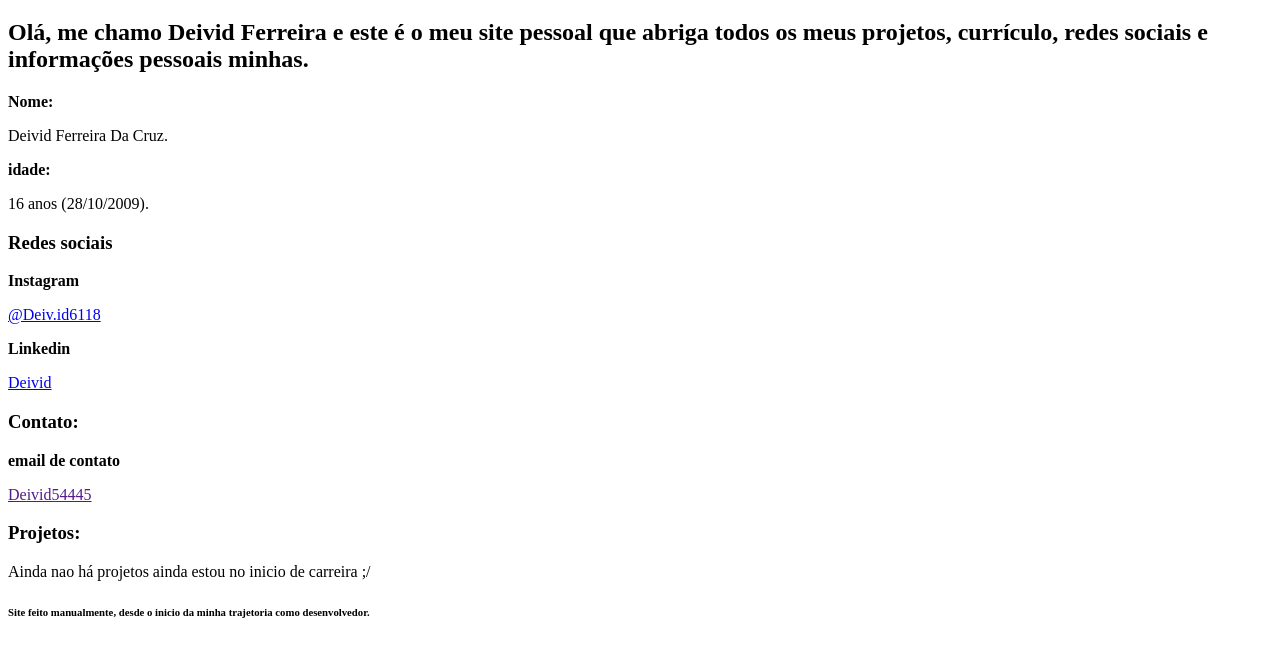
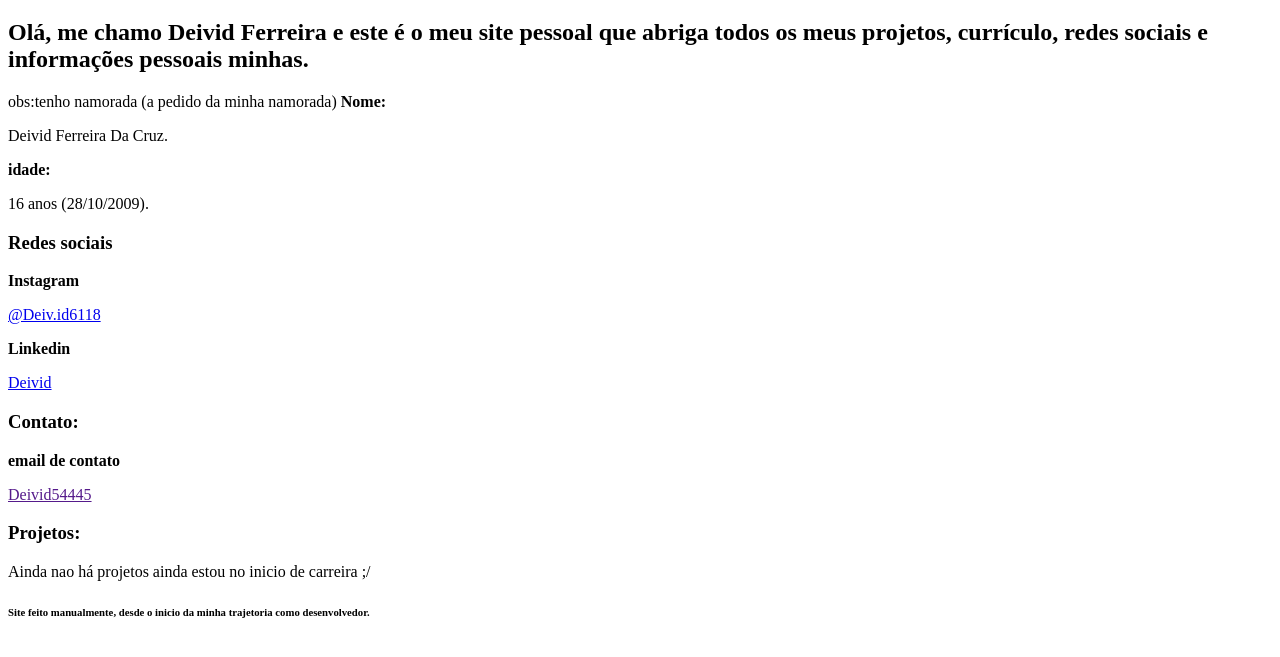
Before and after one commit to David025862/Portif-lio, a plain HTML site: page index.html in a window 1280 px wide. Shown: the part 61-718 px from the top of the page. Drawn offline with Linux system fonts and the light colour scheme.

Commit message:
Update index.html

```diff
--- a/index.html
+++ b/index.html
@@ -8,6 +8,7 @@
 <body>
     <h1>Portifólio.</h1>
     <h2>Olá, me chamo Deivid Ferreira e este é o meu site pessoal que abriga todos os meus projetos, currículo, redes sociais e informações pessoais minhas. </h2>
+      obs:tenho namorada (a pedido da minha namorada)
        <strong>Nome:</strong>
        <p>Deivid Ferreira Da Cruz.</p>
        <strong>idade:</strong>
```
